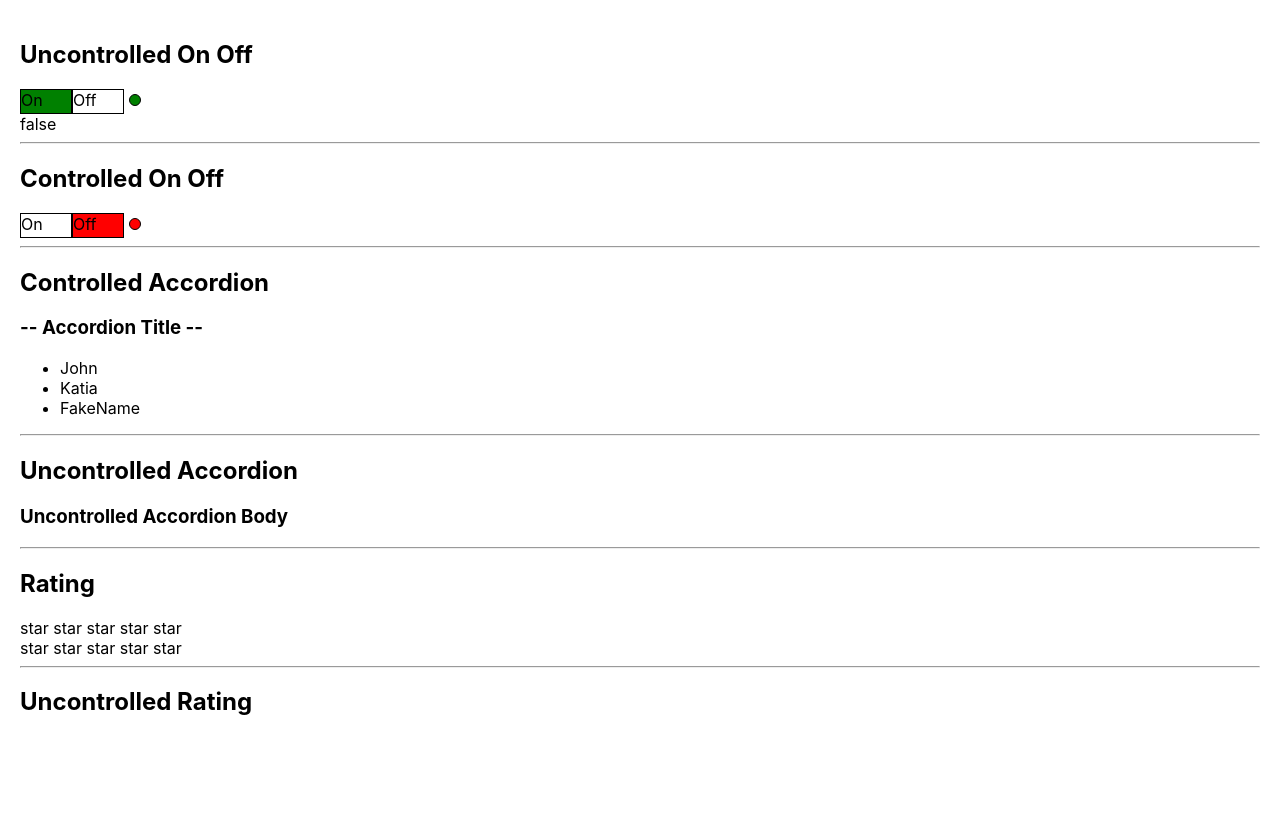
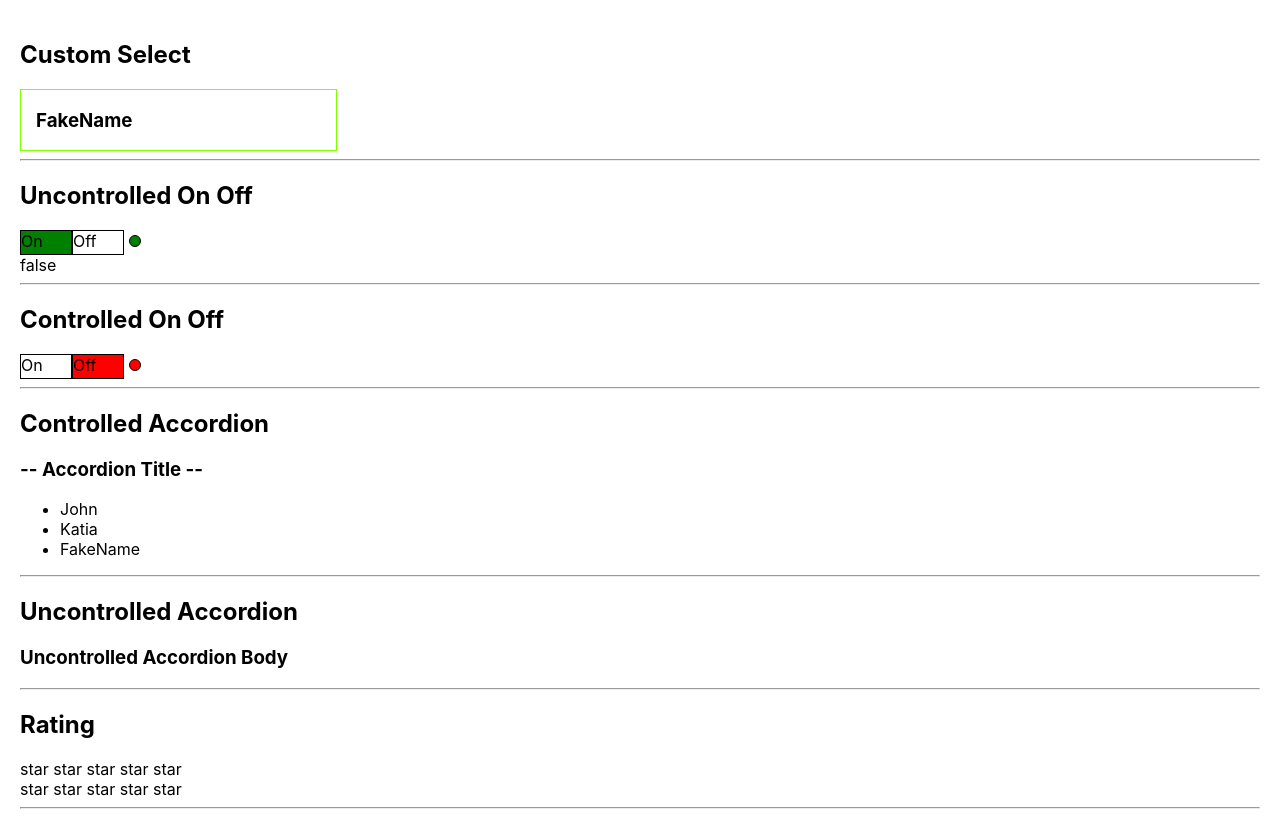
Before and after one commit to katesheleh/components, a React (Create React App) app: page / in a window 1280 px wide. Before the commit the page ends 800 px from the top, so only its background shows below. Built offline with nearby package versions, Linux system fonts and the light colour scheme.

Commit message:
15 - Custom Select component

```diff
--- a/src/App.tsx
+++ b/src/App.tsx
@@ -5,19 +5,20 @@ import Accordion from './components/Accordion/Accordion';
 import OnOff from './components/OnOff/OnOff';
 import UncontrolledAccordion from './components/UncontrolledAccordion/UncontrolledAccordion';
 import UncontrolledOnOff from './components/UncontrolledOnOff/UncontrolledOnOff';
+import Select from './components/Select/Select';
 
 let items = [
 	{
 		title: 'John',
-		value: 'John Value Test'
+		value: '1'
 	},
 	{
 		title: 'Katia',
-		value: 'Katia Value Test'
+		value: '2'
 	},
 	{
 		title: 'FakeName',
-		value: 'FakeName Value Test'
+		value: '3'
 	}
 ]
 
@@ -32,11 +33,21 @@ function App() {
 
 	const setValueOnClick = (value: string) => {
 		alert(`user with id ${value} was clicked`)
-		debugger
 	}
+
+	let [selectValue, setSelectValue] = useState<string>('3')
+	const onSelectChange = (value: string) => {
+		setSelectValue(value)
+	}
+
 
 	return (
 			<div className="App">
+
+				<h2>Custom Select</h2>
+				<Select items={items} value={selectValue} onChange={onSelectChange}/>
+				<hr/>
+
 
 				<h2>Uncontrolled On Off</h2>
 				<UncontrolledOnOff onChange={setSwitchOn} defaultOn={true}/> {switchOn.toString()}
@@ -70,10 +81,8 @@ function App() {
 				<Rating value={ratingValue1} onClick={setRationgValue1}/>
 
 				<hr/>
-
-				<h2>Uncontrolled Rating</h2>
 			</div>
-	);
+	)
 }
 
 export default App;
--- /dev/null
+++ b/src/components/Select/Select.module.css
@@ -0,0 +1,19 @@
+.select {
+	position: relative;
+	border: 1px solid chartreuse;
+	max-width: 300px;
+	padding-left: 15px;
+}
+
+.options {
+	padding-left: 15px;
+	position: absolute;
+	top: 100%;
+	left: 0;
+	right: 0;
+	background: aliceblue;
+}
+
+p.selected {
+	background-color: chartreuse;
+}
--- /dev/null
+++ b/src/components/Select/Select.tsx
@@ -0,0 +1,75 @@
+import React, {KeyboardEvent, useEffect, useState} from 'react';
+import styles from './Select.module.css';
+
+const Select = (props: SelectType) => {
+	const [active, setActive] = useState<boolean>(false)
+	const [hoveredElem, setHoveredElem] = useState(props.value)
+
+	const selectedItem = props.items.find(item => item.value === props.value)
+	const hoveredItem = props.items.find(item => item.value === hoveredElem)
+
+	useEffect(() => {
+		setHoveredElem(props.value)
+	}, [props.value])
+
+	const toggleItems = () => setActive(!active)
+
+	const onOptionClick = (value: string) => {
+		props.onChange(value)
+		toggleItems()
+	}
+
+	const onKeyUp = (e: KeyboardEvent<HTMLDivElement>) => {
+		if (e.key === 'ArrowDown' || e.key === 'ArrowUp') {
+			for (let i = 0; i < props.items.length; i++) {
+				if (props.items[i].value === hoveredElem) {
+					const pretendentElement = e.key === 'ArrowDown' ? props.items[i + 1] : props.items[i - 1]
+					if (pretendentElement) {
+						props.onChange(pretendentElement.value)
+						return
+					}
+				}
+			}
+			if (!selectedItem) {
+				props.onChange(props.items[0].value)
+			}
+
+		}
+
+		if (e.key === 'Enter' || e.key === 'Escape') {
+			setActive(false)
+		}
+	}
+
+	return (
+			<div className={`${styles.select}`} onKeyUp={onKeyUp} tabIndex={0}>
+				<h3 onClick={toggleItems}>{selectedItem ? selectedItem.title : 'Choose an option'}</h3>
+
+				{active && <div className={styles.options}>
+					{props.items.map(((item) =>
+							<p
+									key={item.value}
+									onMouseEnter={() => setHoveredElem(item.value)}
+									onClick={() => onOptionClick(item.value)}
+									className={(hoveredItem === item ? styles.selected : '')}>
+								{item.title}
+							</p>))}
+				</div>}
+			</div>
+	)
+}
+
+export default Select
+
+
+// types
+type SelectType = {
+	value: string | null
+	items: ItemType[]
+	onChange: (value: string) => void
+}
+
+export type ItemType = {
+	title: string
+	value: string
+}
```
Also changed, not shown: 1 other file (tests, documents, lock files or other folders).
